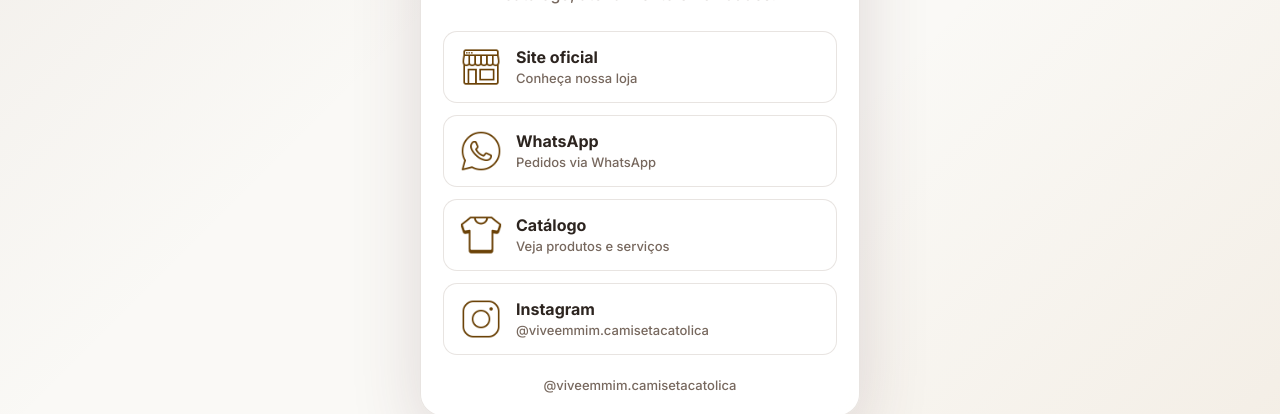
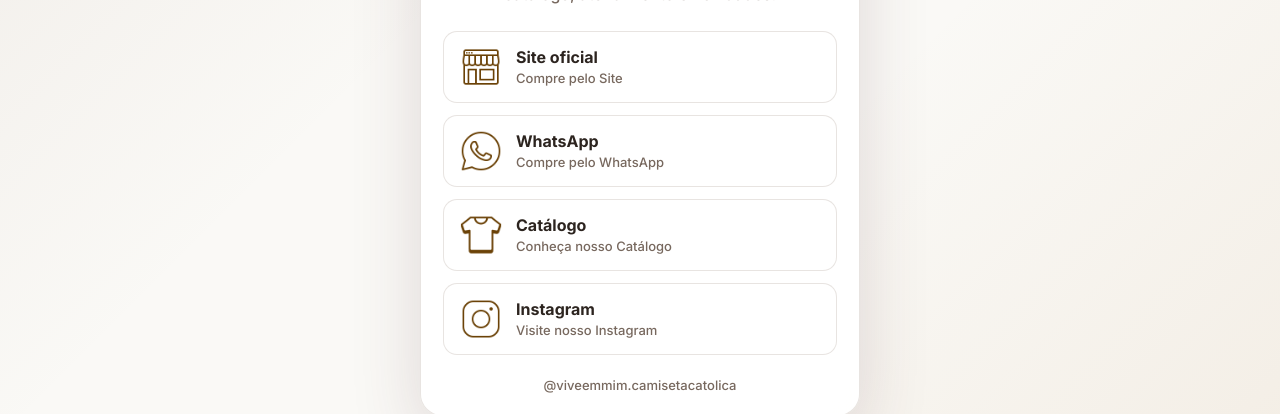
Before and after one commit to gabrielssilva1313/vive-em-mim, a website: page public/index.html in a window 1280 px wide. Shown: the part 334-748 px from the top of the page. Drawn offline with Linux system fonts and the light colour scheme.

Commit message:
Update index.html
Commit3

```diff
--- a/public/index.html
+++ b/public/index.html
@@ -46,7 +46,7 @@
             </span>
             <span>
               <strong>Site oficial</strong>
-              <small>Conhe&ccedil;a nossa loja</small>
+              <small>Compre pelo Site</small>
             </span>
           </a>
 
@@ -61,7 +61,7 @@
             </span>
             <span>
               <strong>WhatsApp</strong>
-              <small>Pedidos via WhatsApp</small>
+              <small>Compre pelo WhatsApp</small>
             </span>
           </a>
 
@@ -71,7 +71,7 @@
             </span>
             <span>
               <strong>Cat&aacute;logo</strong>
-              <small>Veja produtos e servi&ccedil;os</small>
+              <small>Conhe&ccedil;a nosso Cat&aacute;logo</small>
             </span>
           </a>
 
@@ -86,7 +86,7 @@
             </span>
             <span>
               <strong>Instagram</strong>
-              <small>@viveemmim.camisetacatolica</small>
+              <small>Visite nosso Instagram</small>
             </span>
           </a>
         </nav>
```
